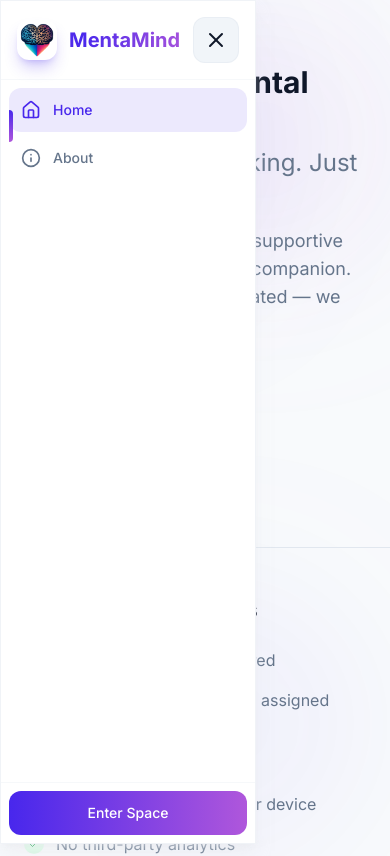
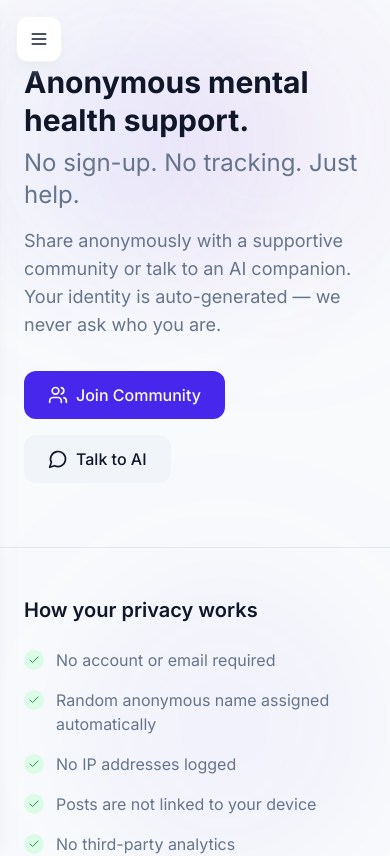
Before and after one commit to rishicodesforfun/Menta-Anon-Forum, a Next.js app: page / in a window 390 px wide. Shown: the top 856 px of the page. Built offline with nearby package versions, Linux system fonts and the light colour scheme.

Commit message:
Fix sidebar: Framer Motion animation now respects mobile state

```diff
--- a/src/components/layout/sidebar.tsx
+++ b/src/components/layout/sidebar.tsx
@@ -63,17 +63,17 @@
             <motion.aside
                 className={cn(
                     "fixed left-0 top-0 h-full z-50 glass-card !rounded-none lg:!rounded-r-2xl border-r border-border/50",
-                    "flex flex-col transition-all duration-300 ease-in-out !overflow-visible",
+                    "flex flex-col !overflow-visible",
                     // Width based on collapsed state
                     isCollapsed ? "lg:w-20" : "lg:w-64",
-                    "w-64", // Always full width on mobile
-                    // Mobile: slide in/out
-                    "lg:translate-x-0",
-                    isMobileOpen ? "translate-x-0" : "-translate-x-full lg:translate-x-0"
+                    "w-64" // Always full width on mobile
                 )}
-                initial={{ x: -100, opacity: 0 }}
-                animate={{ x: 0, opacity: 1 }}
-                transition={{ duration: 0.3 }}
+                initial={{ x: -256 }}
+                animate={{
+                    x: isMobileOpen ? 0 : (typeof window !== 'undefined' && window.innerWidth >= 1024 ? 0 : -256),
+                    opacity: 1
+                }}
+                transition={{ duration: 0.3, ease: "easeInOut" }}
             >
                 {/* Logo Section with Collapse Toggle */}
                 <div className="p-4 border-b border-border/30">
```
